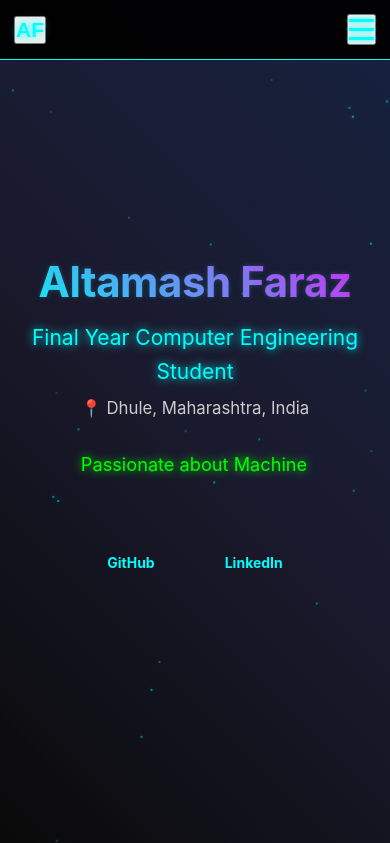
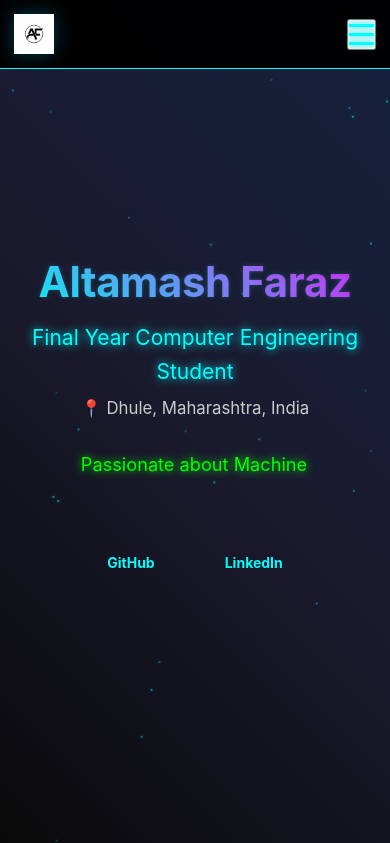
Before and after one commit to altamash-faraz/django-portfolio, a Django app: page / in a window 390 px wide. Shown: the top 843 px of the page. Run offline with Django 5.2, Linux system fonts and the light colour scheme; data that the repository does not hold is empty; some libraries are stand-ins or nearby versions; some web fonts are replaced.

Commit message:
ADD: Personal Logo in Navigation 🎨
✨ Added Logo Features:
- Integrated personal logo (logo.png) in upper left corner navigation
- Replaced 'AF' text brand with professional logo image
- Created static/images/ directory for logo assets

🎨 Styling Enhancements:
- Logo height: 40px with auto width for proper scaling
- Added subtle blue glow effect matching portfolio theme
- Hover animations: scale(1.05) and enhanced glow
- Smooth transitions for professional interactions
- Drop shadow effects for visual depth

🔧 Technical Implementation:
- Used Django static files system for proper asset management
- Maintained clickable logo functionality (scrolls to home)
- Responsive design considerations
- Collected static files for deployment

🎯 Result: Professional branded navigation with personal logo prominently displayed

```diff
--- a/main/templates/main/index.html
+++ b/main/templates/main/index.html
@@ -3,7 +3,9 @@
 
 <nav class="navbar" id="navbar">
   <div class="nav-container container">
-    <button class="nav-brand" type="button" data-scroll-to="home">AF</button>
+    <button class="nav-brand" type="button" data-scroll-to="home">
+      <img src="{% static 'images/logo.png' %}" alt="Altamash Faraz" class="nav-logo">
+    </button>
     <button
       class="nav-toggle"
       id="navToggle"
--- a/static/css/style.css
+++ b/static/css/style.css
@@ -793,6 +793,23 @@ body {
     color: var(--neon-blue);
     text-shadow: 0 0 10px var(--neon-blue);
     cursor: pointer;
+    background: none;
+    border: none;
+    padding: 0;
+    display: flex;
+    align-items: center;
+}
+
+.nav-logo {
+    height: 40px;
+    width: auto;
+    filter: drop-shadow(0 0 8px rgba(0, 191, 255, 0.3));
+    transition: all 0.3s ease;
+}
+
+.nav-logo:hover {
+    filter: drop-shadow(0 0 12px rgba(0, 191, 255, 0.6));
+    transform: scale(1.05);
 }
 
 .nav-menu {
```
Also changed, not shown: static/images/logo.png (added).
